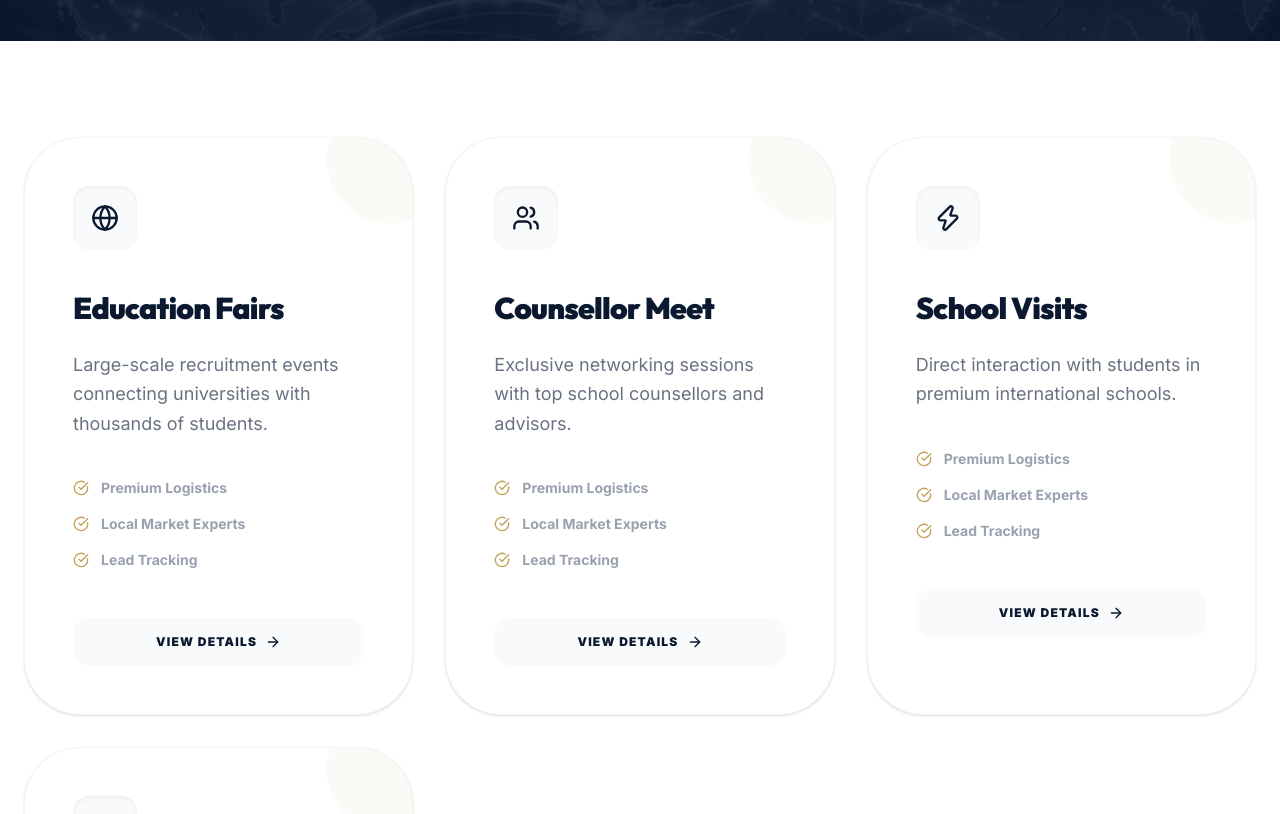
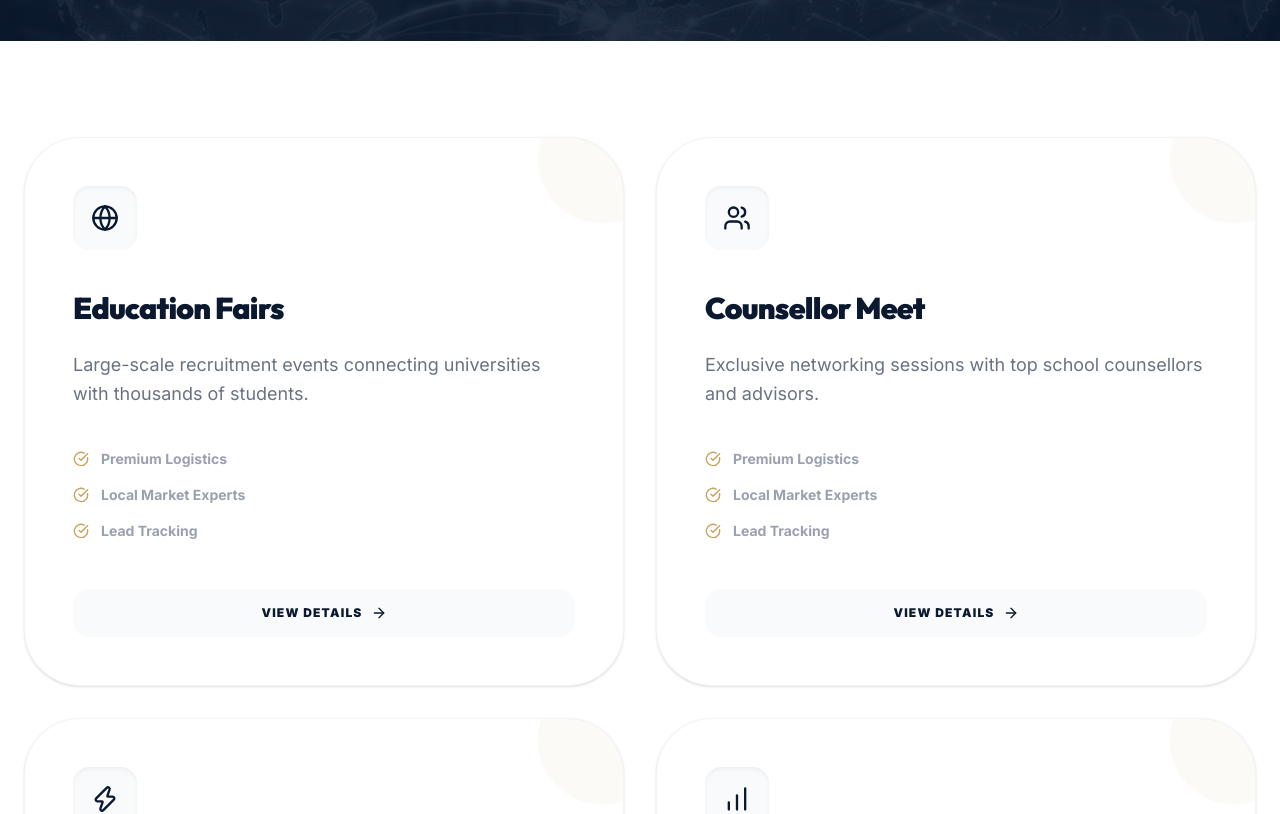
Before and after one commit to samadaktu/ihecf, a React (Vite) app: page /services in a window 1280 px wide. Shown: the part 400-1214 px from the top of the page. Built offline with nearby package versions, Linux system fonts and the light colour scheme.

Commit message:
update: services page layout to 2x2 grid on desktop

```diff
--- a/src/pages/Services.jsx
+++ b/src/pages/Services.jsx
@@ -31,7 +31,7 @@
 
       {/* Services Grid - Responsive Cards */}
       <section className="py-16 md:py-24 px-6 max-w-7xl mx-auto">
-        <div className="grid grid-cols-1 sm:grid-cols-2 lg:grid-cols-3 gap-6 md:gap-8">
+        <div className="grid grid-cols-1 sm:grid-cols-2 lg:grid-cols-2 gap-6 md:gap-8">
           {services.map((service, i) => (
             <motion.div
               key={service.slug}
```
